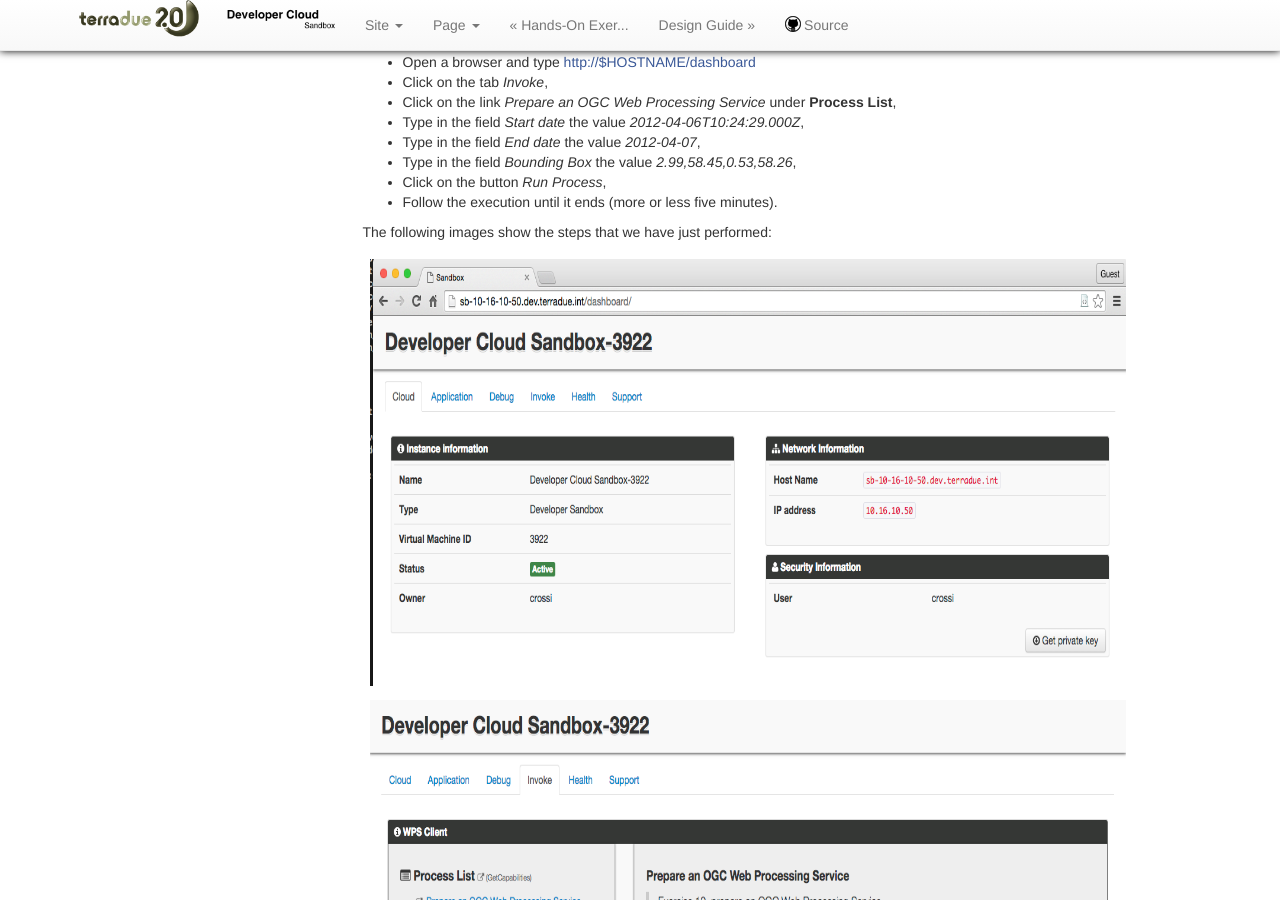
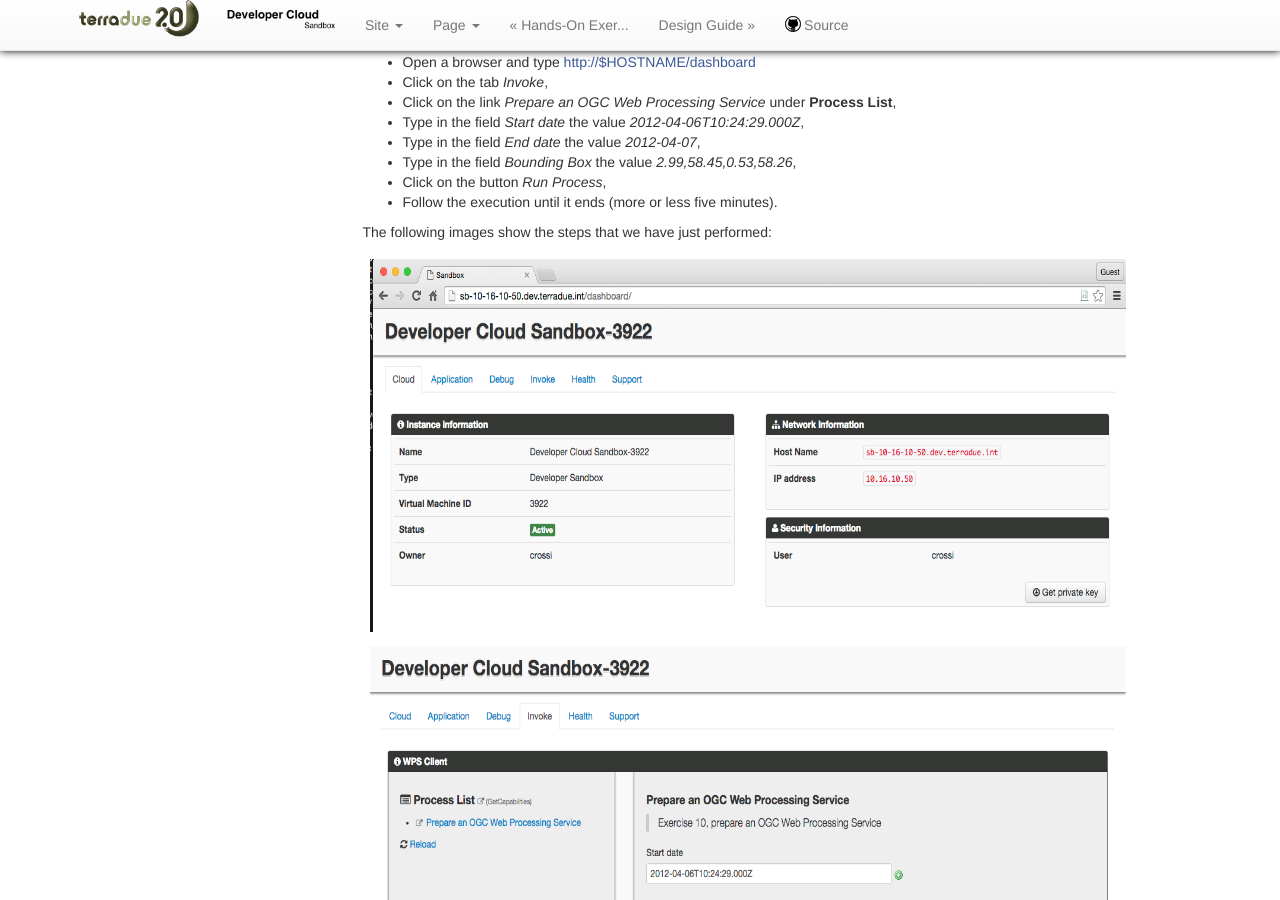
Before and after one commit to Terradue/doc-developer-sandbox, a Sphinx documentation site: the page built from source/developer/wps.rst, in a window 1280 px wide and 900 px high, scrolled down 963 px. Built offline with Sphinx 7.4.7, drawn with Linux system fonts in a browser that asks for light colours; pages that are not in the unit, such as notebooks, are missing from menus.

Commit message:
Adjusted image scaling Hands-On 10. Thi refs #15690

```diff
--- a/source/developer/wps.rst
+++ b/source/developer/wps.rst
@@ -74,23 +74,23 @@
 The following images show the steps that we have just performed:
 
 .. figure:: includes/wps/gui1.png
-   :scale: 80 %
+   :scale: 70 %
    :alt: WPS Service
 
 .. figure:: includes/wps/gui2.png
-   :scale: 80 %
+   :scale: 70 %
    :alt: WPS Service
 
 .. figure:: includes/wps/gui3.png
-   :scale: 80 %
+   :scale: 70 %
    :alt: WPS Service
 
 .. figure:: includes/wps/gui4.png
-   :scale: 80 %
+   :scale: 70 %
    :alt: WPS Service
 
 .. figure:: includes/wps/gui5.png
-   :scale: 80 %
+   :scale: 70 %
    :alt: WPS Service
 
 Recap
```
